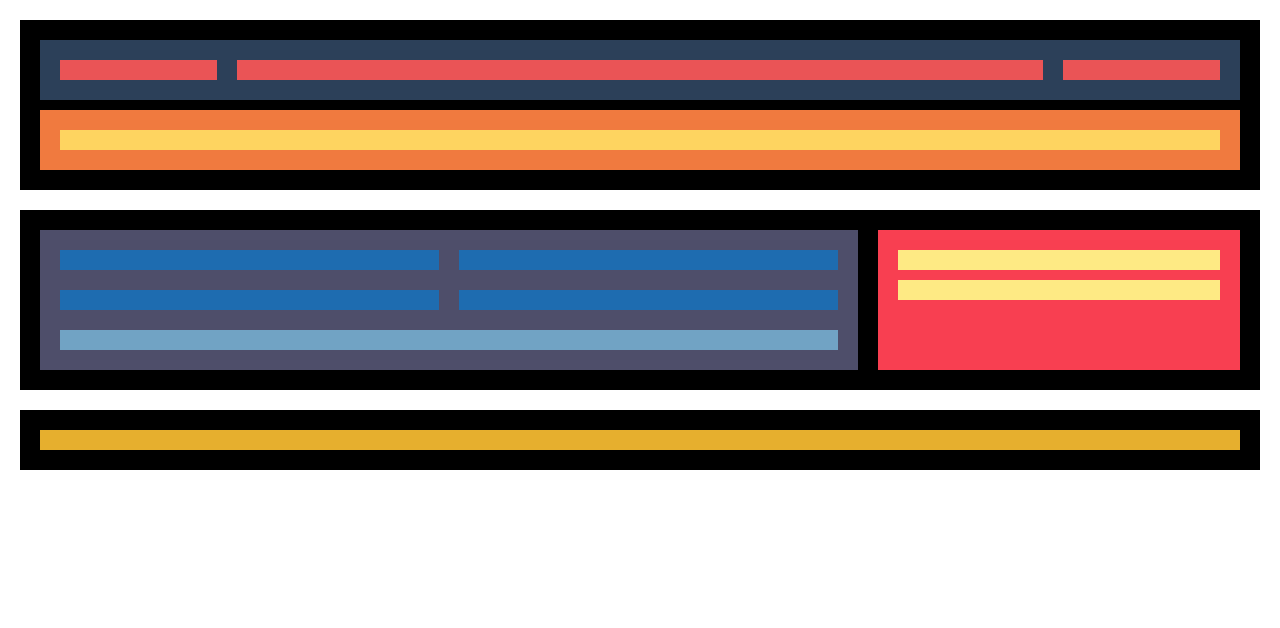
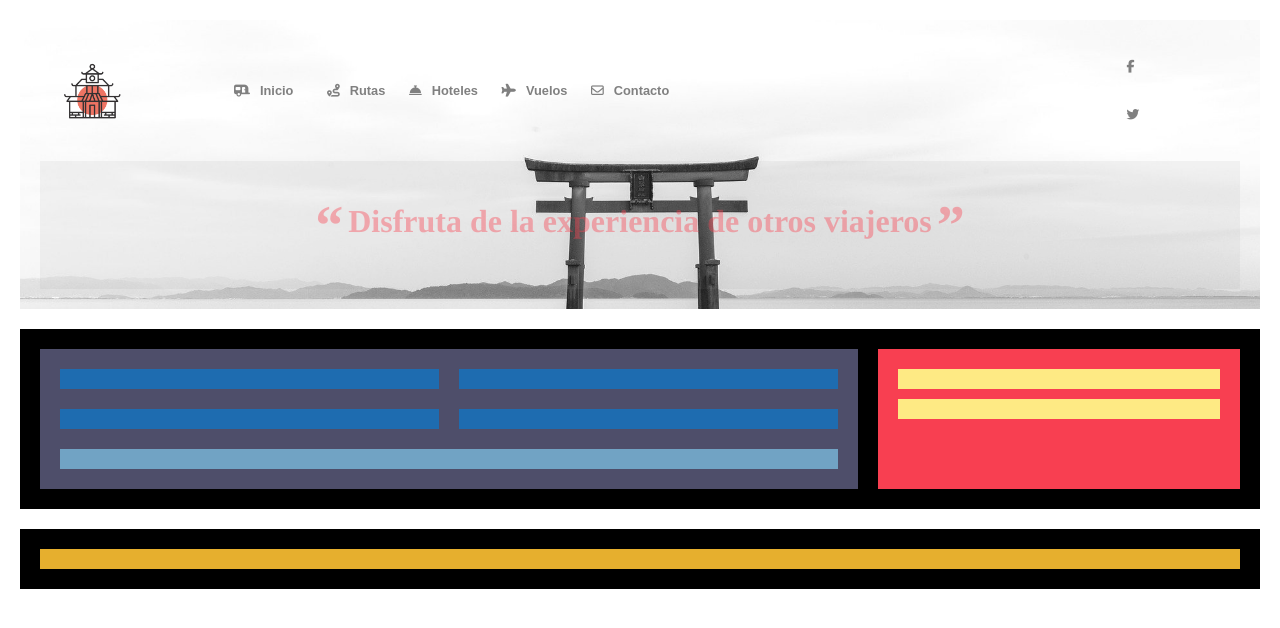
Before and after one commit to rubennp/ita-s1-flex, a plain HTML site: page index.html in a window 1280 px wide. Drawn offline with Linux system fonts and the light colour scheme.

Commit message:
Afegits html i estils capçalera. Falta rollover

```diff
--- a/index.html
+++ b/index.html
@@ -1,36 +1,46 @@
 <!DOCTYPE html>
-<html lanf="ca">
+<html lanf="es-ES">
     <head>
         <meta charset="UTF-8">
         <meta name="description" content="Exercici 1, Nivell 1 de la Pràctica 1 sobre Flex a IT-Academy">
         <meta name="keywords" content="HTML5, CSS3, Flex, Grid">
         <meta name="author" content="Rubèn Nieto Perarnau">
         <meta name="viewport" content="width=device-width, initial-scale=1.0">
+        <title>IT Academy - Pràctica 1: Flex</title>
+
+        <!-- CSS -->
         <link rel="stylesheet" type="text/css" href="styles/main.css" />
-        <title>IT Academy - Pràctica 1: Flex</title>
+        <link rel="stylesheet" type="text/css" href="styles/flex.css" />
+
+        <!-- Font Awesome Icons -->
+        <script src="https://kit.fontawesome.com/a0de11684c.js" crossorigin="anonymous"></script>
     </head>
 
     <body>
         <header>
+            <!-- Exercici 4: he hagut de canviar etiquetes per adequar-se millor disseny capçalera -->
             <section id="top-header">
                 <div class="logo">
-                    <p></p>
+                    <img src="images/logo.png" alt="Logotip de la pàgina">
                 </div>
                 <div>
                     <nav>
                         <ul>
-                            <li><p></p></li>
+                            <li><i class="fas fa-caravan"></i>Inicio</li>
+                            <li><i class="fas fa-route"></i>Rutas</li>
+                            <li><i class="fas fa-concierge-bell"></i>Hoteles</li>
+                            <li><i class="fas fa-plane"></i>Vuelos</li>
+                            <li><i class="far fa-envelope"></i>Contacto</li>
                         </ul>
                     </nav>
                 </div>
                 <div class="social">
-                    <ul>
-                        <li><p></p></li>
-                    </ul>
+                    <i class="fab fa-facebook-f"></i>
+                    <i class="fab fa-twitter"></i>
                 </div>
             </section>
             <section>
-                <p></p>
+                <span class="quote">“</span>Disfruta de la experiencia de otros viajeros<span class="quote">”</span>
             </section>
         </header>
         <main>
--- /dev/null
+++ b/styles/flex.css
@@ -0,0 +1,47 @@
+/*
+ * Estils per organització pàgina amb flex
+ * IT Academy - Pràctica1: Flex
+ *
+ * Rubèn Nieto Perarnau
+ */
+
+main, #top-header, article, div {
+    display: flex;
+    flex-wrap: wrap;
+    align-content: space-around;
+}
+
+#top-header div { flex: 70; }
+#top-header .logo, #top-header .social { flex: 15; }
+
+nav { align-content: center; }
+
+.social {
+    flex-direction: column;
+    justify-content: space-between;
+    align-content: center;
+}
+
+#top-header + section { flex: 100; }
+
+main > section { flex: 70; }
+
+aside { flex: 30; }
+
+article p { flex: 50; }
+
+/* Exercici 2: */
+
+/* MEDIA QUERIES TAULETA */
+@media (min-width: 768px) and (max-width: 1024px) {
+    main > section, aside { flex: 100%; }
+}
+
+/* Exercici 3: */
+
+/* MEDIA QUERIES MÒVIL */
+@media (min-width: 320px) and (max-width: 768px) {
+    #top-header div,
+    main > section,
+    article p { flex: 100%; }
+}
--- a/styles/main.css
+++ b/styles/main.css
@@ -16,10 +16,6 @@ body, body * {
 
 /* Exercici 1 */
 
- /*
-  * GENERAL:
-  */
-
 body > * {
     background-color: black;
     margin: 20px;
@@ -31,21 +27,66 @@ header > *, main > * {
     padding: 10px;
 }
 
-ul li { list-style-type: none; }
+ul li {
+    display: inline;
+    list-style-type: none;
+}
 
 p {
     height: 20px;
     margin: 10px;
 }
 
+#top-header {
+    padding: 20px;
+    margin-bottom: 20px;
+}
+
+/* Exercici 4: */
+header {
+    background: url("../images/header-background.jpg") no-repeat center center;
+    background-size: cover;
+    font-family: Montserrat, sans-serif;
+    font-weight: 600;
+    font-size: 0.8em;
+    color: #808080;
+}
+
+header img { width: 4rem; }
+
+nav li:first-of-type { margin-right: 20px; }
+
+nav li:not(:first-of-type) { margin: 0 10px; }
+
+nav i { margin-right: 10px; }
+
+#top-header + section {
+    background-color: rgba( 150, 150, 150, 0.1);
+    font-family: Times, serif;
+    font-size: 2.5em;
+    color: rgba(249, 64, 81, 0.4);
+    text-align: center;
+    padding: 1em;
+}
+
+.quote {
+    font-size: 1.75em;
+    vertical-align: middle;
+    padding: 5px;
+}
+
 /*
  * COLORS:
  */
+/* Ve d'exercicis 1, 2 i 3:
+
 #top-header { background-color: #2C4059; }
 #top-header p { background-color: #EA5456; }
 
 #top-header + section { background-color: #F07A3F; }
 #top-header + section p { background-color: #FED460; }
+
+*/
 
 main > section { background-color: #4E4E6A; }
 
@@ -57,32 +98,12 @@ aside p { background-color: #FEEA84; }
 
 body > footer p { background-color: #E6AF2E; }
 
-/*
- * FLEX
- */
-main, #top-header, article {
-    display: flex;
-    flex-wrap: wrap;
-    align-content: space-around;
-}
-
-#top-header div { flex: 70; }
-#top-header .logo, #top-header .social { flex: 15; }
-
-#top-header + section { flex: 100; }
-
-main > section { flex: 70; }
-
-aside { flex: 30; }
-
-article p { flex: 50; }
-
 /* Exercici 2: */
 
+/* MEDIA QUERIES TAULETA */
 @media (min-width: 768px) and (max-width: 1024px) {
     /* COLORS: */
     main { background-color: #FEFE04; }
-    main > section, aside { flex: 100%; }
 }
 
 /* Exercici 3: */
@@ -102,9 +123,4 @@ article p { flex: 50; }
     body > footer p { background-color: #FEC864; }
 
     #top-header { margin-bottom: 20px !important; }
-
-    /* FLEX: */
-    #top-header div,
-    main > section,
-    article p { flex: 100%; }
 }
```
Also changed, not shown: images/header-background.jpg (added), images/logo.png (added).
